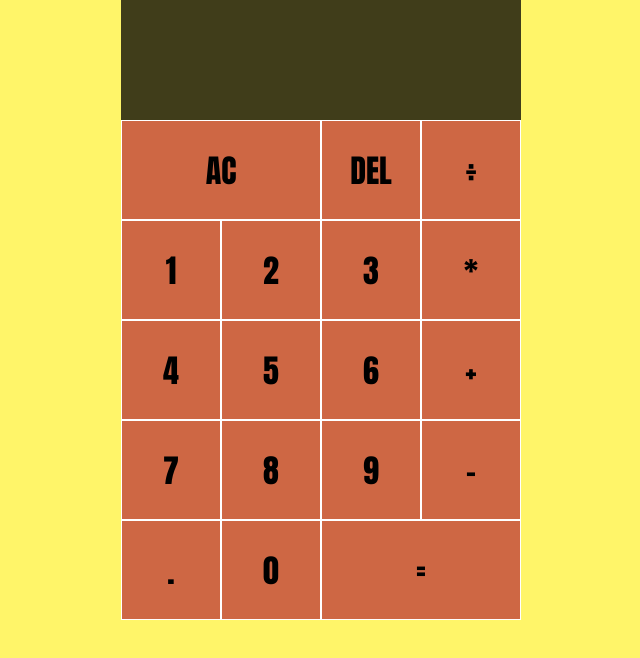
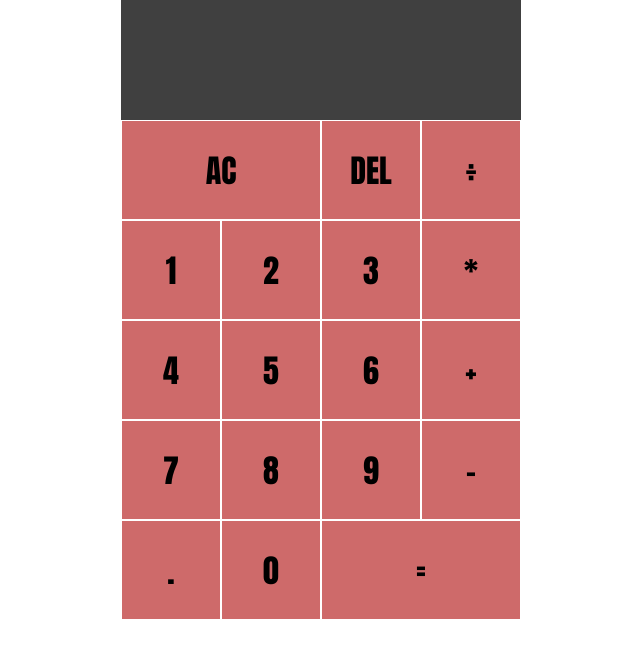
Before and after one commit to DevRNelson/Calculator, a plain HTML site: page Index.html in a window 1280 px wide. Shown: the whole page, without its empty margins (319-959 px from the left). Drawn offline with Linux system fonts and the light colour scheme.

Commit message:
New Colour Scheme

```diff
--- a/CSS/Style.css
+++ b/CSS/Style.css
@@ -9,7 +9,7 @@
 body {
     padding: 0;
     margin: 0;
-    background: linear-gradient(to right, #fff569, #fff569);
+    background: white;
 }
 
 .calculator-grid {
```
